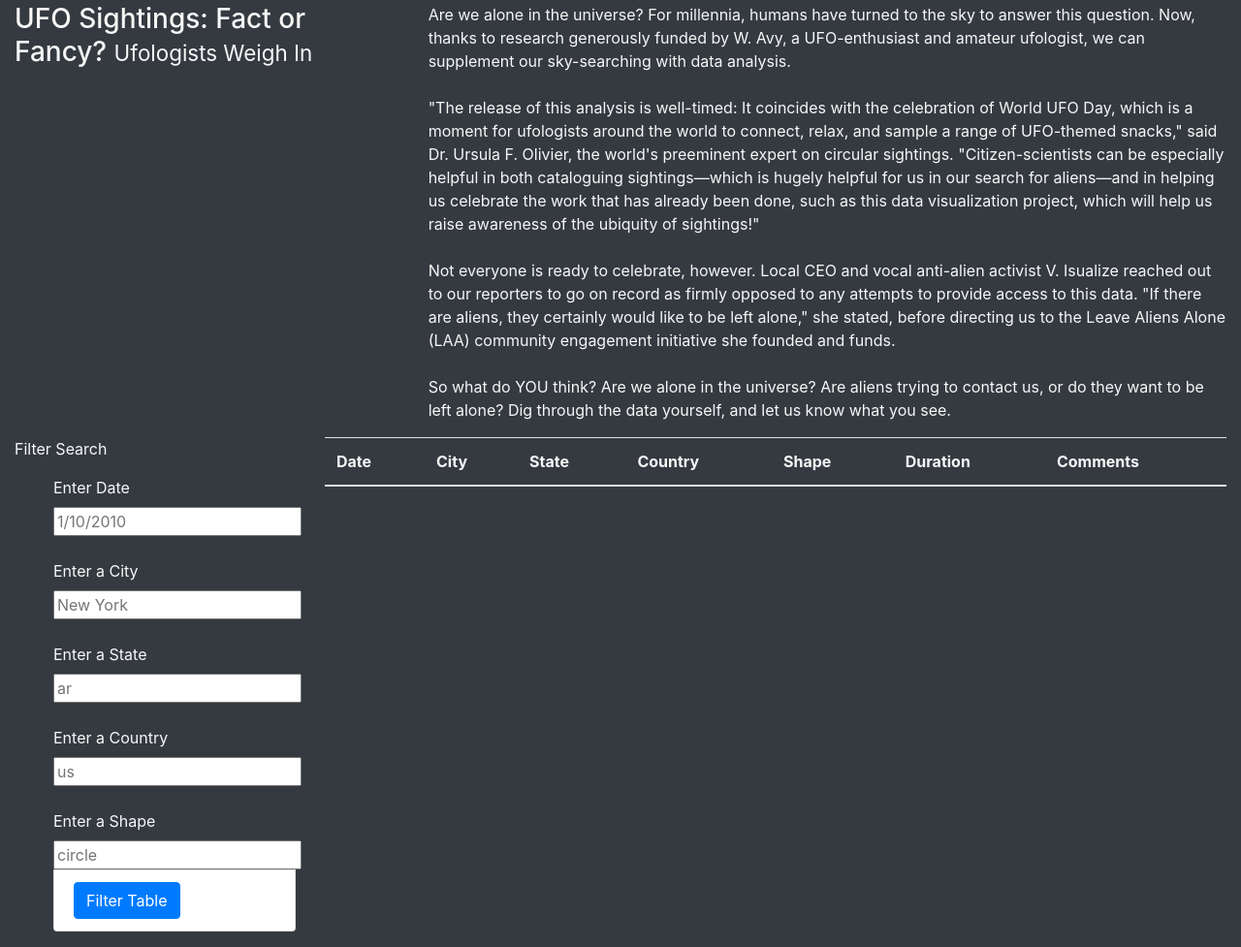
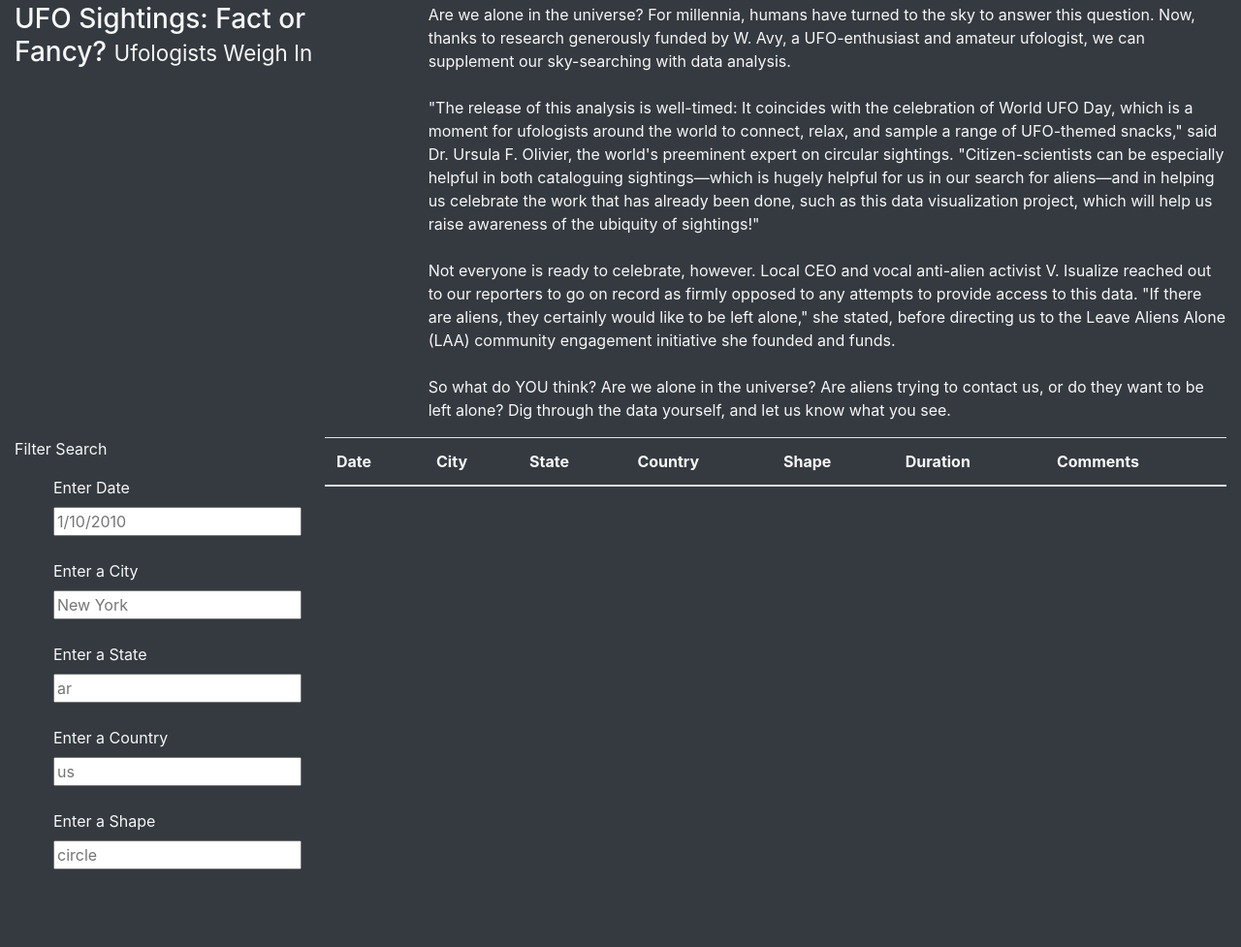
Before and after one commit to btgurss/UFOs, a plain HTML site: page index.html in a window 1280 px wide. Shown: the part 288-1265 px from the top of the page at 97% size. After the commit the page ends 1201 px from the top, so only its background shows below. Drawn offline with nearby package versions, Linux system fonts and the light colour scheme; files that its build step writes are made by us from their sources; files whose address does not match are found by name.

Commit message:
Add files via upload

```diff
--- a/index.html
+++ b/index.html
@@ -61,9 +61,6 @@
                         <label>Enter a Shape</label><br>
                         <input type="text" placeholder="circle" id="shape"/>
                     </li>
-                    <li class="list-group-item">
-                        <button id="filter-btn" type="button" class="btn btn-primary">Filter Table</button>
-                    </li>
             </ul>
             </form>
             </div>
@@ -85,9 +82,8 @@
             </div>
         </div>
     </div>
+    <script src="https://cdnjs.cloudflare.com/ajax/libs/d3/4.11.0/d3.js"></script>
+    <script src="static/js/data.js"></script>
+    <script src="static/js/app.js"></script>
 </body>
-<script src="https://cdnjs.cloudflare.com/ajax/libs/d3/4.11.0/d3.js"></script>
-<script src="static/js/data.js"></script>
-<script src="static/js/app.js"></script>
-
 </html>
```
